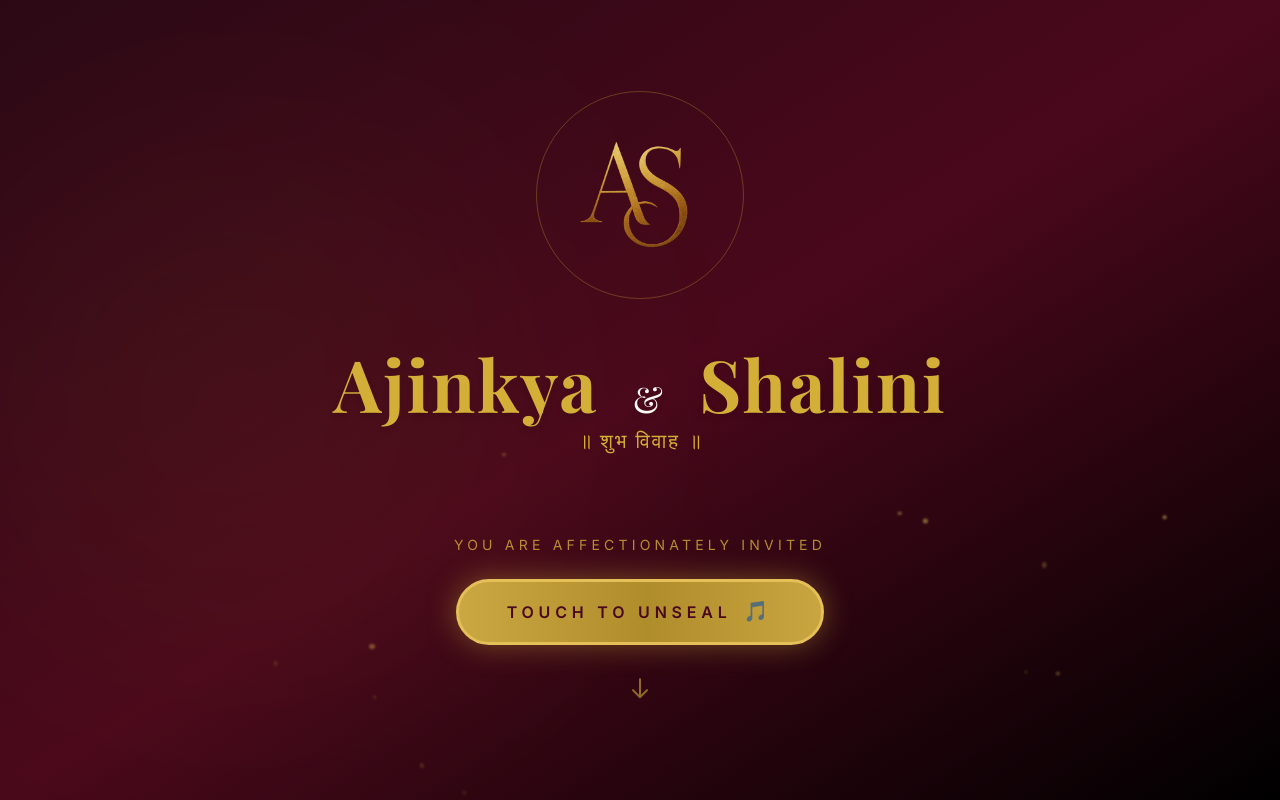
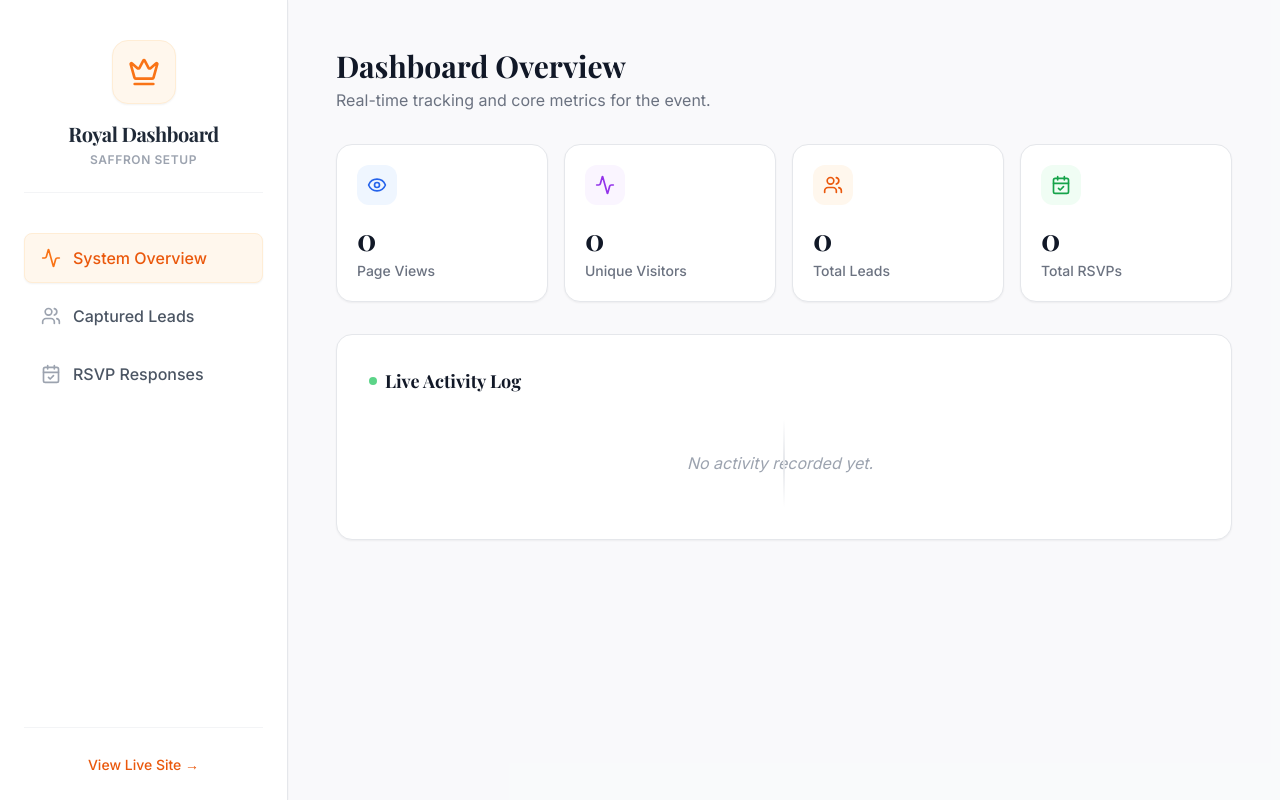
Before and after one commit to pratikkatariya2297-ai/ajinkyashalaniwedding, a React (Vite) app: page /admin in a window 1280 px wide. Built offline with nearby package versions, Linux system fonts and the light colour scheme; a web font is replaced by a local one.

Commit message:
Fix: correctly implement routing and footer changes in main entry point (App.jsx)

```diff
--- a/src/main.jsx
+++ b/src/main.jsx
@@ -1,14 +1,20 @@
 import { StrictMode } from 'react'
 import { createRoot } from 'react-dom/client'
-// Deployment trigger: 2026-03-21T22:45:19+05:30
+import { BrowserRouter, Routes, Route } from 'react-router-dom'
 import './index.css'
 import App from './App.jsx'
+import Admin from './pages/Admin.jsx'
 import ErrorBoundary from './components/ErrorBoundary.jsx'
 
 createRoot(document.getElementById('root')).render(
   <StrictMode>
     <ErrorBoundary>
-      <App />
+      <BrowserRouter>
+        <Routes>
+          <Route path="/" element={<App />} />
+          <Route path="/admin" element={<Admin />} />
+        </Routes>
+      </BrowserRouter>
     </ErrorBoundary>
   </StrictMode>,
 )
```
